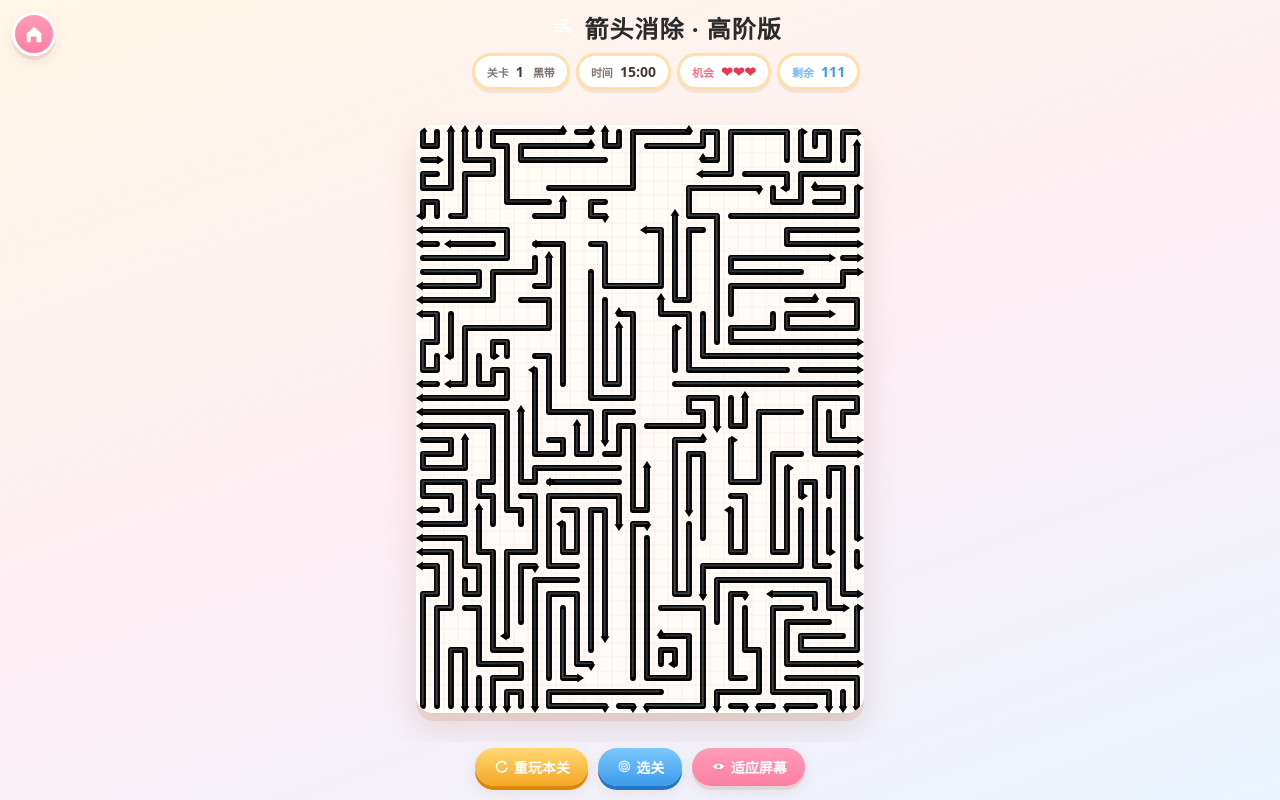
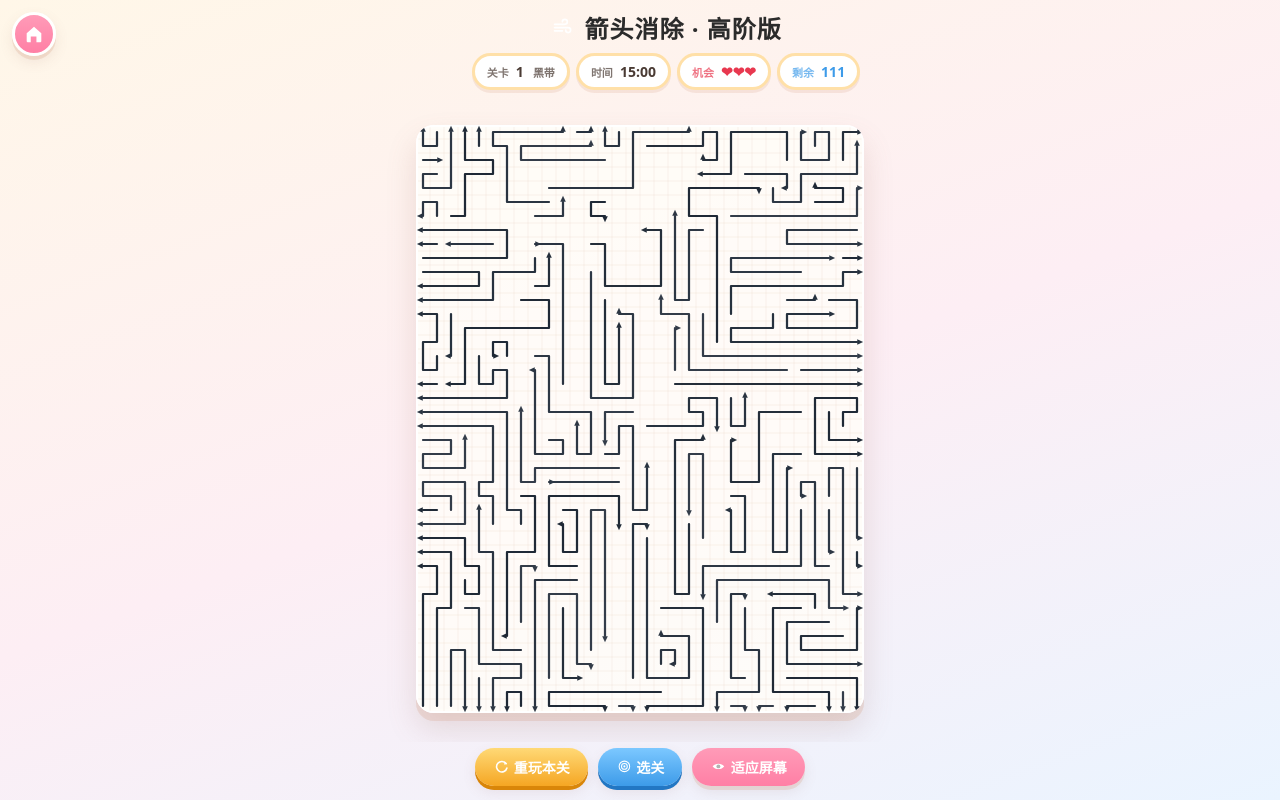
Before and after one commit to hai1995/game-box, a plain HTML site: page games/arrow-out-pro/index.html in a window 1280 px wide. Drawn offline with Linux system fonts and the light colour scheme.

Commit message:
箭头消除高阶版改为清晰线稿风格：箭身0.42→0.16细线、箭头头偏大实心、深墨蓝黑色板、箭间留白充足(对齐参考图)；极小格设像素下限防糊；E2E全绿

```diff
--- a/games/arrow-out-pro/index.html
+++ b/games/arrow-out-pro/index.html
@@ -116,14 +116,14 @@
   var ovTitle = document.getElementById("ovTitle"), ovMsg = document.getElementById("ovMsg");
   var ovBtns = document.getElementById("ovBtns"), toastEl = document.getElementById("toast");
 
-  /* ---------- 成人版黑系色板：深灰 → 纯黑，醒目不刺眼，档位微差便于区分相邻箭头 ---------- */
+  /* ---------- 成人版深墨蓝黑色板：清晰沉稳，档位微差便于区分相邻箭头 ---------- */
   var PALETTE = [
-    { s: "#3a3a3a", e: "#000000", d: "#000000" }, // 墨黑
-    { s: "#34383d", e: "#08090b", d: "#000000" }, // 铁灰黑
-    { s: "#404040", e: "#0e0e0e", d: "#000000" }, // 炭黑
-    { s: "#363a3e", e: "#040507", d: "#000000" }, // 深铅黑
-    { s: "#44474a", e: "#141618", d: "#000000" }, // 石墨黑
-    { s: "#333333", e: "#000000", d: "#000000" }  // 纯黑
+    { d: "#26313e" }, // 深墨蓝
+    { d: "#2d3744" }, // 石板蓝
+    { d: "#1f2936" }, // 午夜蓝
+    { d: "#333c49" }, // 铁蓝灰
+    { d: "#242e3a" }, // 铅蓝
+    { d: "#2a3441" }  // 钢蓝
   ];
 
   /* ---------- 游戏状态 ---------- */
@@ -275,27 +275,21 @@
       if (i === 0) ctx.moveTo(p.x, p.y); else ctx.lineTo(p.x, p.y);
     }
   }
-  // 按给定点序列绘制一条醒目的黑色箭头：纯黑实线 + 实心箭头头，方向一眼可辨。
-  // 线宽仍小于儿童版（0.66/0.5），密集棋盘不糊；但去掉白芯高光、加深颜色、放大箭头头提升辨识度。
+  // 按给定点序列绘制箭头：细箭身 + 明显偏大的实心三角箭头 + 充足留白（参考清晰线稿风格）。
+  // 线宽仅 0.16 cell（儿童版 0.66、上一版 0.42），箭身纤细；箭头头宽约箭身 2.5 倍，方向一眼可辨。
   function drawArrowShape(pts, dir, pal, alpha) {
     ctx.save();
     ctx.globalAlpha = alpha;
     ctx.lineJoin = "round"; ctx.lineCap = "round";
-    // 主线：纯黑实线（比旧版 0.34 略粗，醒目但仍是儿童版的约 2/3）
-    lineThrough(pts); ctx.lineWidth = cell * 0.42; ctx.strokeStyle = pal.d; ctx.stroke();
-    // 顶部一条同色系高光，让线条有立体感但不再发白（深色，不抢黑色主体）
-    ctx.save(); ctx.translate(-cell * 0.02, -cell * 0.045);
-    lineThrough(pts); ctx.lineWidth = cell * 0.14; ctx.strokeStyle = pal.s; ctx.stroke();
-    ctx.restore();
+    // 细箭身（设 1.1px 下限：满配关全貌每格仅几像素时不至于太淡，正常格子仍为纤细线稿）
+    lineThrough(pts); ctx.lineWidth = Math.max(1.1, cell * 0.16); ctx.strokeStyle = pal.d; ctx.stroke();
     var end = pts[pts.length - 1], v = DIRS[dir], vx = v[1], vy = v[0];   // 列=x 行=y
     var bx = end.x + vx * cell * 0.02, by = end.y + vy * cell * 0.02;
-    var tipx = end.x + vx * cell * 0.5, tipy = end.y + vy * cell * 0.5;
-    var px = -vy, py = vx, half = cell * 0.32;
+    var tipx = end.x + vx * cell * 0.44, tipy = end.y + vy * cell * 0.44;
+    var px = -vy, py = vx, half = Math.max(1.4, cell * 0.2);   // 箭头头全宽 0.4 cell，约为箭身 2.5 倍；设下限防极小格看不见
     function tri() { ctx.beginPath(); ctx.moveTo(tipx, tipy);
       ctx.lineTo(bx + px * half, by + py * half); ctx.lineTo(bx - px * half, by - py * half); ctx.closePath(); }
-    tri(); ctx.fillStyle = pal.d; ctx.fill();   // 实心纯黑箭头头，比旧版更大更清晰
-    var st = pts[0];
-    ctx.beginPath(); ctx.arc(st.x, st.y, cell * 0.085, 0, Math.PI * 2); ctx.fillStyle = pal.d; ctx.fill();
+    tri(); ctx.fillStyle = pal.d; ctx.fill();   // 实心三角箭头头
     ctx.restore();
   }
   function drawArrow(a, pal, dx, dy, alpha, sh) {
```
Also changed, not shown: 1 other file.
